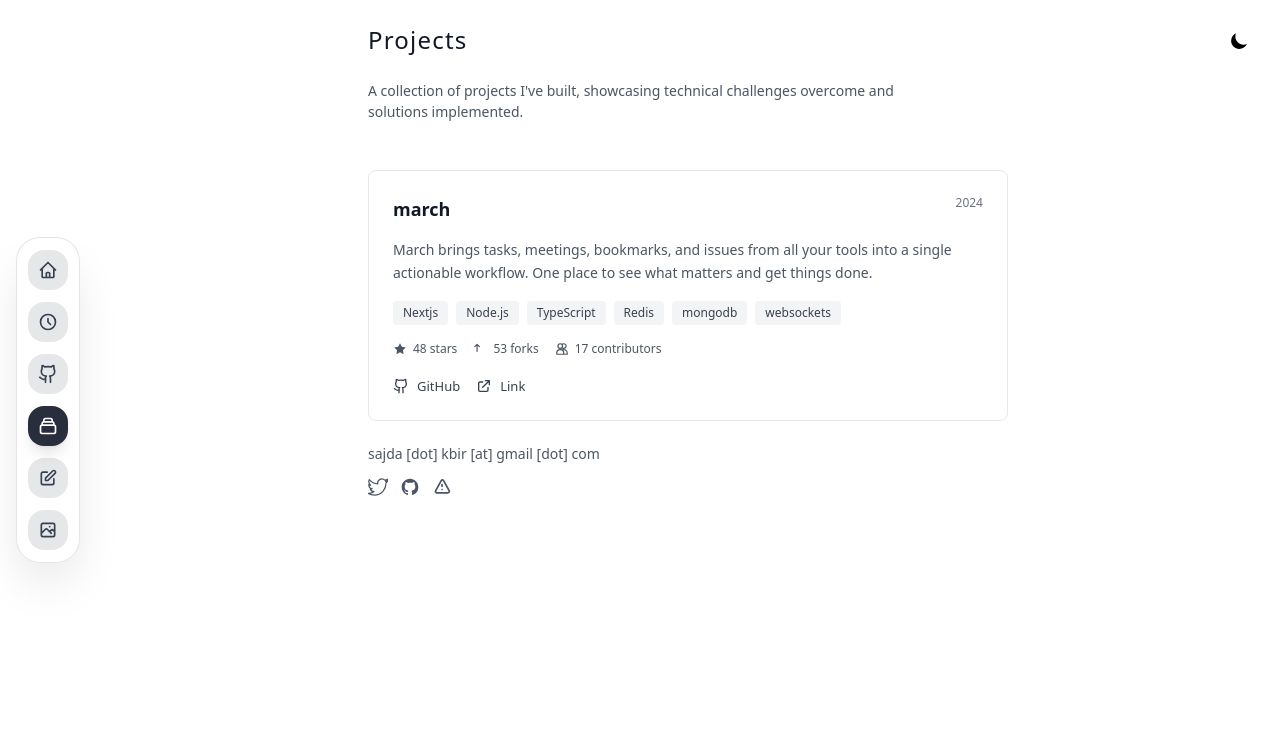
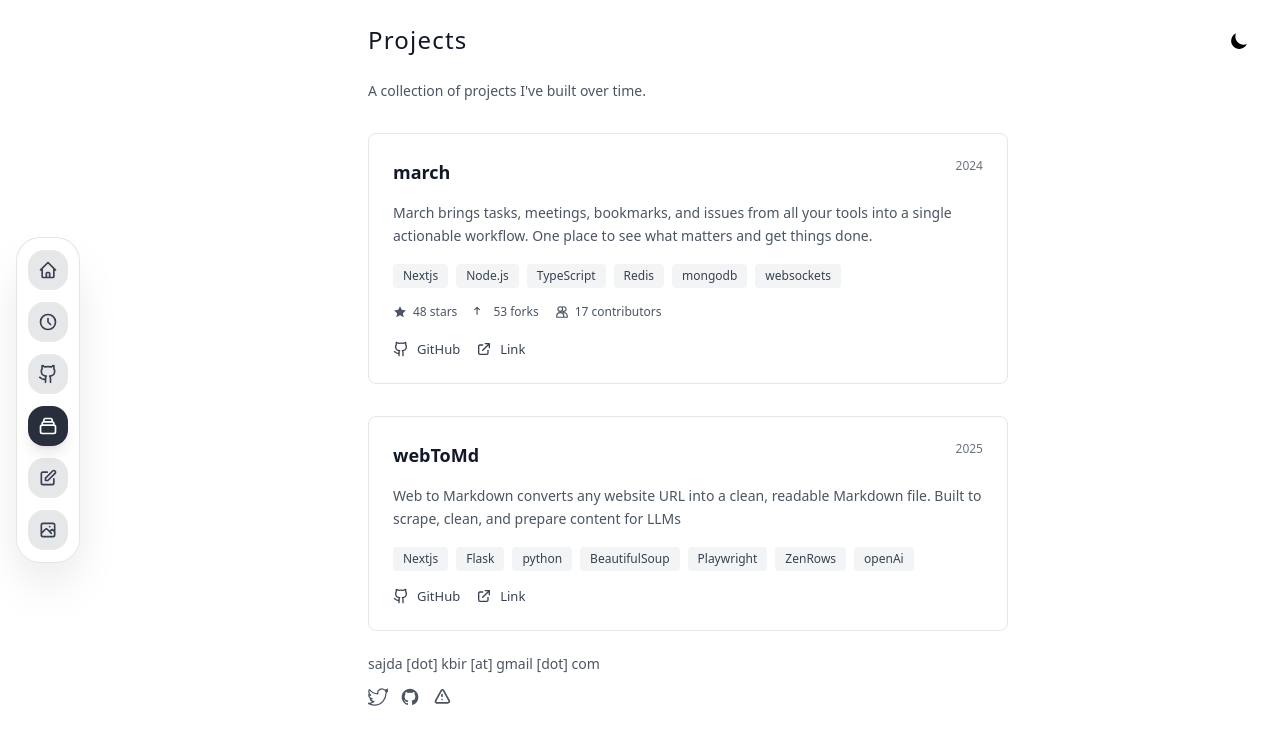
Before and after one commit to sajdakabir/saju, a Next.js app: page /projects in a window 1280 px wide. Shown: the top 744 px of the page. Built offline with nearby package versions, Linux system fonts and the light colour scheme.

Commit message:
feat: add new project 'webToMd' with description, tech stack, and links; update project overview text

```diff
--- a/src/app/projects/page.tsx
+++ b/src/app/projects/page.tsx
@@ -108,8 +108,19 @@ export default function Projects() {
 
       ],
       date: '2024'
-    }
-    // Add more projects here
+    },
+   {
+      name: 'webToMd',
+      description: "Web to Markdown converts any website URL into a clean, readable Markdown file. Built to scrape, clean, and prepare content for LLMs",
+      techStack: ['Nextjs', 'Flask', 'python', 'BeautifulSoup', 'Playwright', 'ZenRows', 'openAi'],
+      githubUrl: 'https://github.com/sajdakabir/webToMd',
+      liveUrl: 'https://webtomd.sajdakabir.com/',
+
+      challenges: [
+
+      ],
+      date: '2025'
+    },
   ];
 
   return (
@@ -131,10 +142,10 @@ export default function Projects() {
             <div className="max-w-2xl w-full mx-auto px-4">
               <ThemeToggle onClick={toggleTheme} theme={theme as 'light' | 'dark'} />
 
-              <div className="mb-12">
+              <div className="mb-6">
                 <h1 className="text-2xl font-medium mb-6 tracking-wider text-gray-900 dark:text-gray-100">Projects</h1>
                 <p className="text-[14px] text-gray-600 dark:text-gray-400 mb-8 max-w-xl">
-                  A collection of projects I've built, showcasing technical challenges overcome and solutions implemented.
+                  A collection of projects I've built over time.
                 </p>
               </div>
 
```
